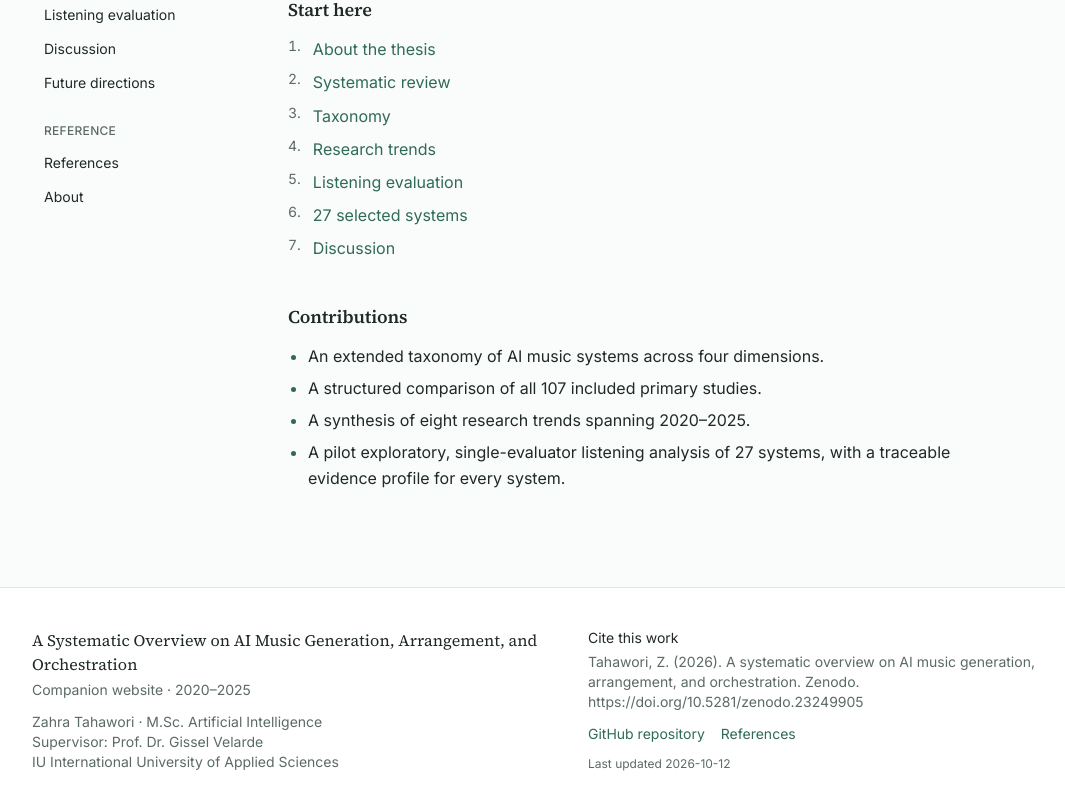
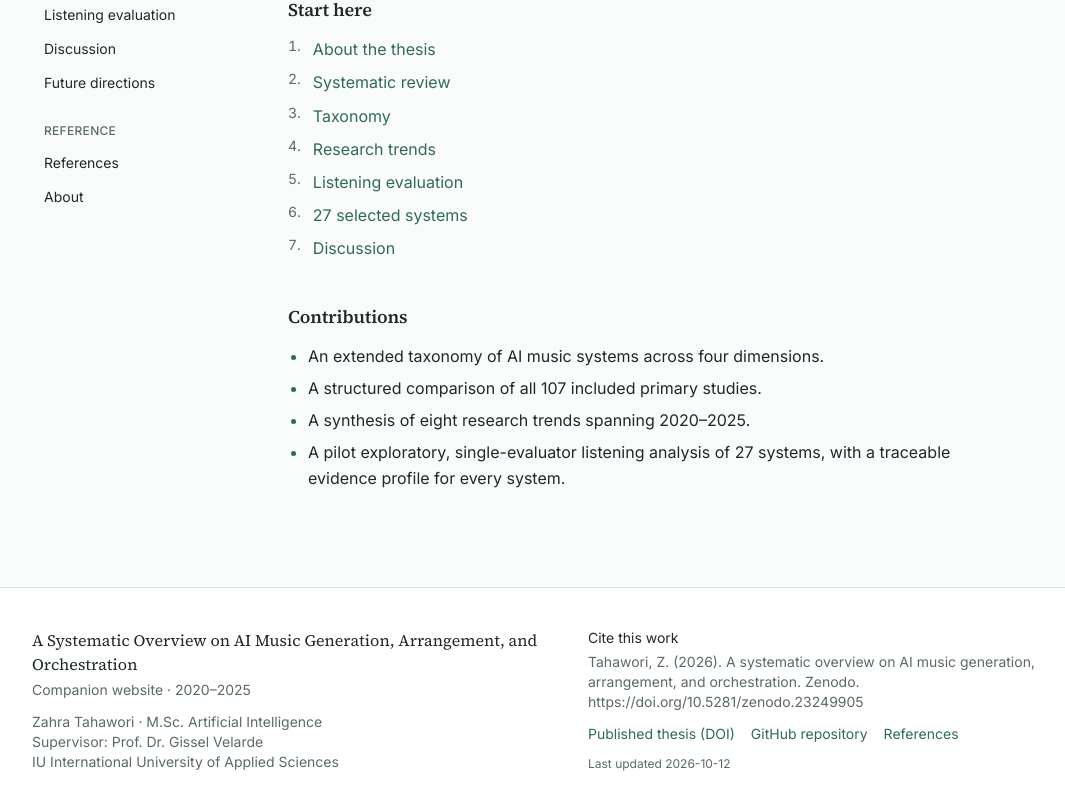
Before and after one commit to ai-rt-c/ai-music-generation-thesis-site, a Next.js app: page / in a window 1280 px wide. Shown: the part 598-1406 px from the top of the page, without its empty margins (68-1133 px from the left). Built offline with nearby package versions, Linux system fonts and the light colour scheme.

Commit message:
Show permanent publication link in site footer

```diff
--- a/components/layout/Footer.tsx
+++ b/components/layout/Footer.tsx
@@ -20,6 +20,7 @@ export default function Footer({ meta }: { meta: Meta }) {
             <p className="text-ink">Cite this work</p>
             <p className="mt-1">{meta.citations.apa}</p>
             <p className="mt-3 flex flex-wrap gap-x-4 gap-y-1">
+              <a href="https://doi.org/10.5281/zenodo.23249905" target="_blank" rel="noopener noreferrer">Published thesis (DOI)</a>
               <a href={meta.repoUrl}>GitHub repository</a>
               <a href="/references">References</a>
             </p>
```
